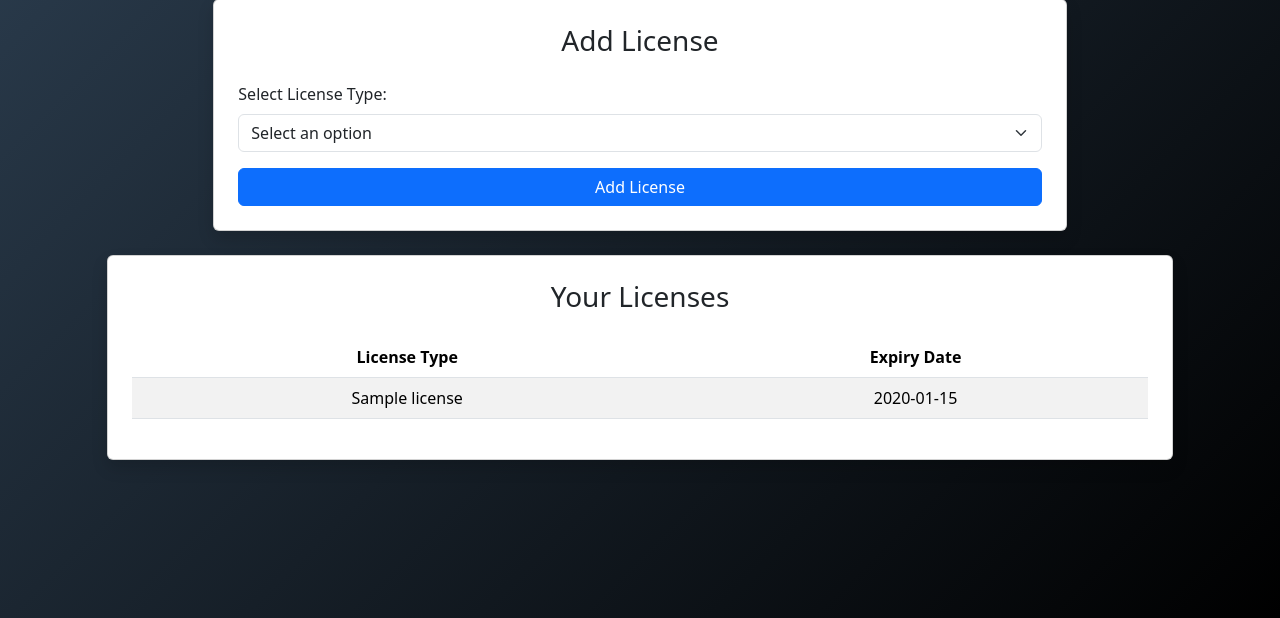
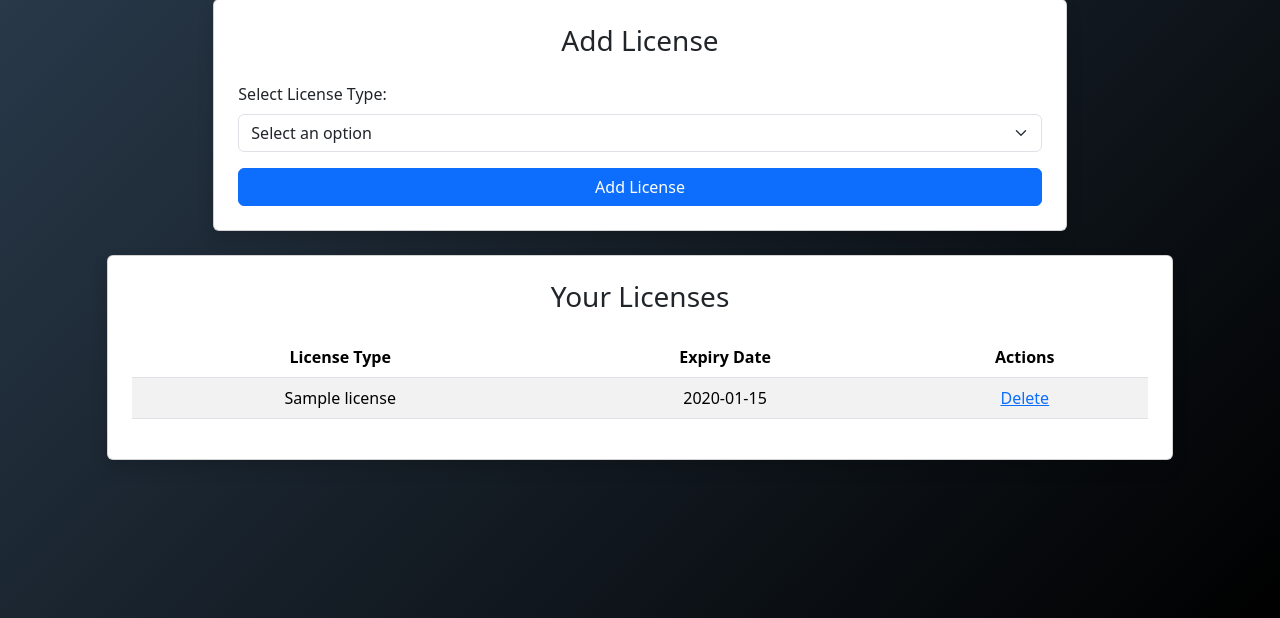
Before and after one commit to HerbAvenue/LicenseExpiryManager, a Flask app: page /dashboard in a window 1280 px wide. Shown: the part 182-800 px from the top of the page. Run offline with Flask 3, Linux system fonts and the light colour scheme; a user stored in the database is signed in; data comes from the database, SQL or seed files in the repository; both versions use the stored data as it was after the commit; tables that the repository leaves empty hold one stand-in row (values such as "Sample post").

Commit message:
Added License Delete Button and Refresh resubmit handling

```diff
--- a/app.py
+++ b/app.py
@@ -123,10 +123,24 @@ def dashboard():
         db.session.commit()
         flash("License added successfully!", "success")
 
+        # REFESH WONT RESUBMIT FORM
+        return redirect(url_for('dashboard'))
+
     # Fetch licenses for the logged-in user
     licenses = License.query.filter_by(user_id=user.id).order_by(License.expiry).all()
 
     return render_template('dashboard.html', username=session['username'], licenses=licenses)
+
+@app.route('/delete/<int:id>')
+def delete(id):
+    license_to_delete = License.query.get_or_404(id)
+
+    try:
+        db.session.delete(license_to_delete)
+        db.session.commit()
+        return redirect(url_for('dashboard'))
+    except:
+        return 'OH NOOOO'
 
 
 #Logout
--- a/templates/dashboard.html
+++ b/templates/dashboard.html
@@ -41,7 +41,7 @@
                 <!-- Second Dropdown for License Types -->
                 <div id="license-types" class="mb-3" style="display: none;">
                     <label for="license-dropdown" class="form-label">Select License Type:</label>
-                    <select id="license-dropdown" name="license-type" class="form-select">
+                    <select id="license-dropdown" name="specific-license-type" class="form-select">
                         <option value="" selected disabled>Select License Type</option>
                         <option value="Drivers License">Drivers License</option>
                         <option value="Boat License">Boat License</option>
@@ -78,6 +78,7 @@
                     <tr>
                         <th scope="col">License Type</th>
                         <th scope="col">Expiry Date</th>
+                        <th scope="col">Actions</th>
                     </tr>
                 </thead>
                 <tbody>
@@ -86,6 +87,7 @@
                     <tr>
                         <td>{{ license.name }}</td>
                         <td>{{ license.expiry }}</td>
+                        <td><a href="/delete/{{license.id}}">Delete</td>
                     </tr>
                     {% endfor %}
                 </tbody>
```
Also changed, not shown: instance/licmanager.db.
